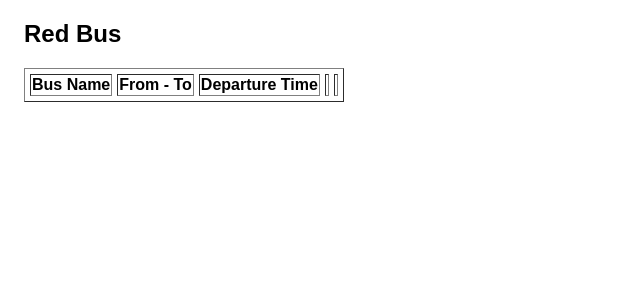
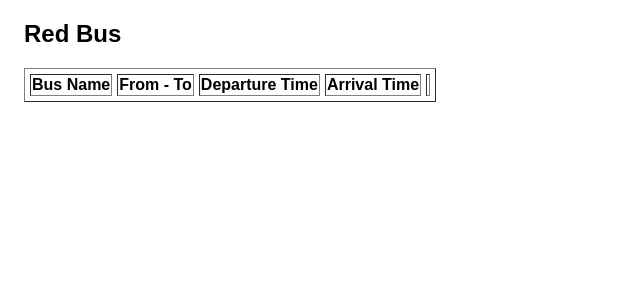
Before and after one commit to kathishivaramreddy/ReactRedBus, a React (Create React App) app: page / in a window 1280 px wide. Shown: the top 300 px of the page, without its empty margins (0-640 px from the left). Built offline with nearby package versions, Linux system fonts and the light colour scheme.

Commit message:
add Arrival Time as 4th header

```diff
--- a/src/App.js
+++ b/src/App.js
@@ -11,7 +11,7 @@
             <th>Bus Name</th>
             <th>From - To</th>
             <th>Departure Time</th>
-            <th></th>
+            <th>Arrival Time</th>
             <th></th>
           </tr>
         </table>
```
Also changed, not shown: 1 other file (tests, documents, lock files or other folders).
